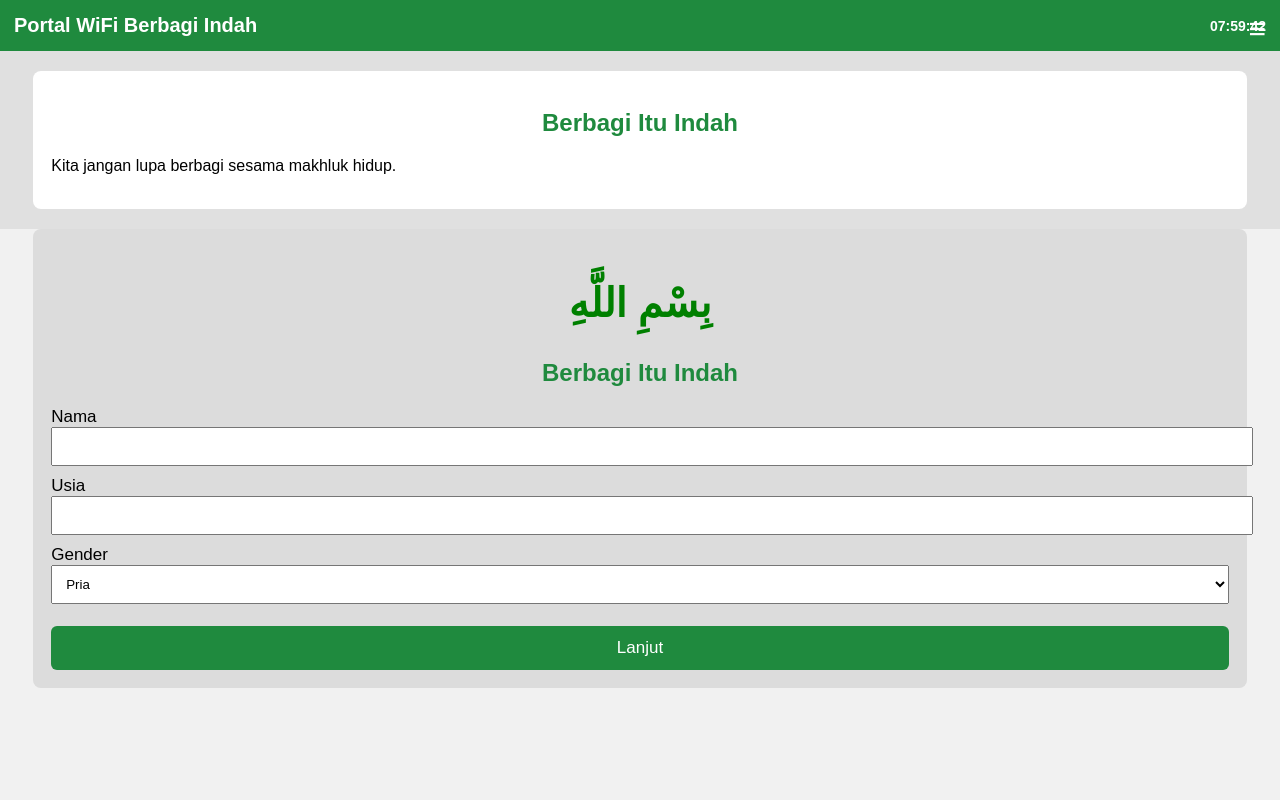
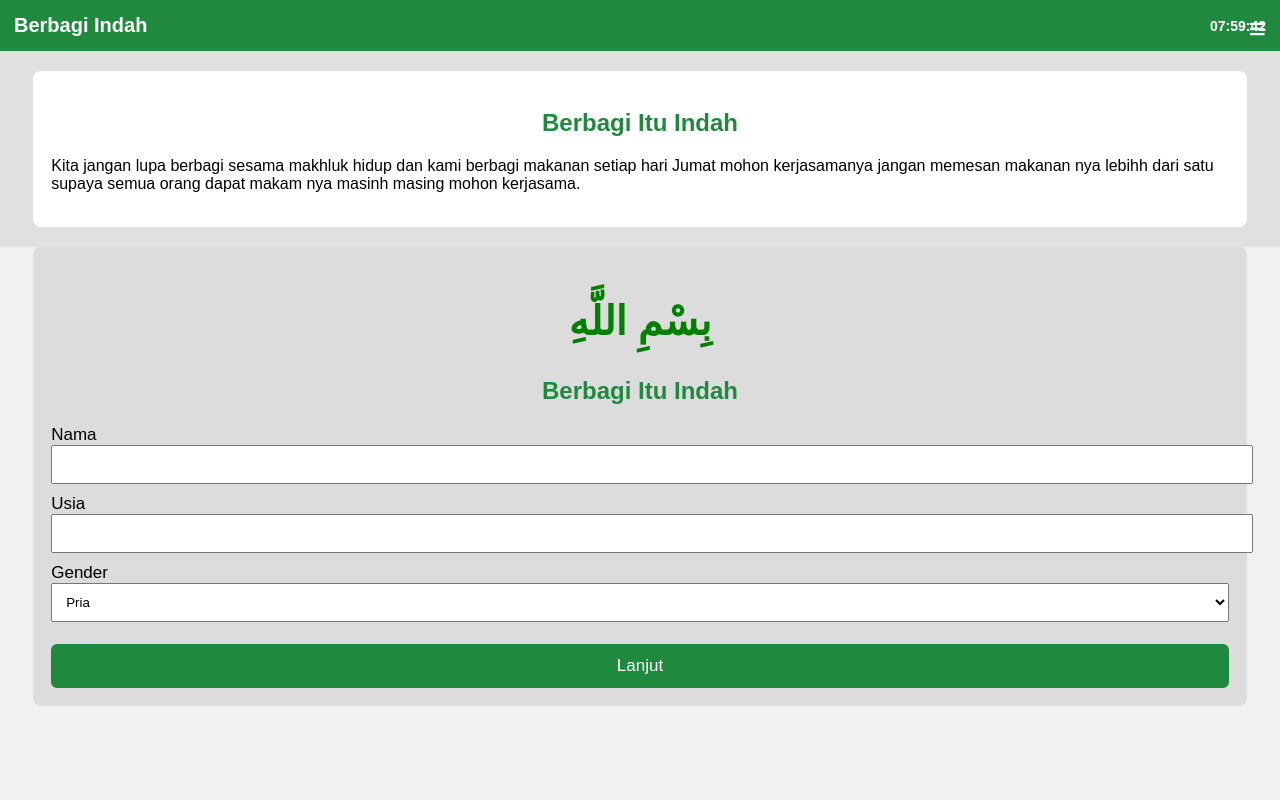
Before and after one commit to jiwhwhnbagwhvev-sys/Pemuda-Islam-, a plain HTML site: page index.html in a window 1280 px wide. Shown: the top 800 px of the page. Drawn offline with Linux system fonts and the light colour scheme.

Commit message:
Revise header text and enhance WiFi sharing message
Updated the header and added more details to the WiFi sharing section.

```diff
--- a/index.html
+++ b/index.html
@@ -32,7 +32,7 @@ h2{color:#1f8a3e;text-align:center;}
 </head>
 <body>
 <header>
-  <div>Portal WiFi Berbagi Indah</div>
+  <div>Berbagi Indah</div>
   <div id="jam">00:00:00</div>
 </header>
 <div id="menuBtn">≡</div>
@@ -49,7 +49,9 @@ h2{color:#1f8a3e;text-align:center;}
 <section id="wifi">
  <div class="box">
   <h2>Berbagi Itu Indah</h2>
-  <p>Kita jangan lupa berbagi sesama makhluk hidup.</p>
+  <p>Kita jangan lupa berbagi sesama makhluk hidup dan kami berbagi makanan
+    setiap hari Jumat mohon kerjasamanya jangan memesan makanan nya lebihh dari satu
+    supaya semua orang dapat makam nya masinh masing mohon kerjasama.</p>
  </div>
 </section>
 
```
